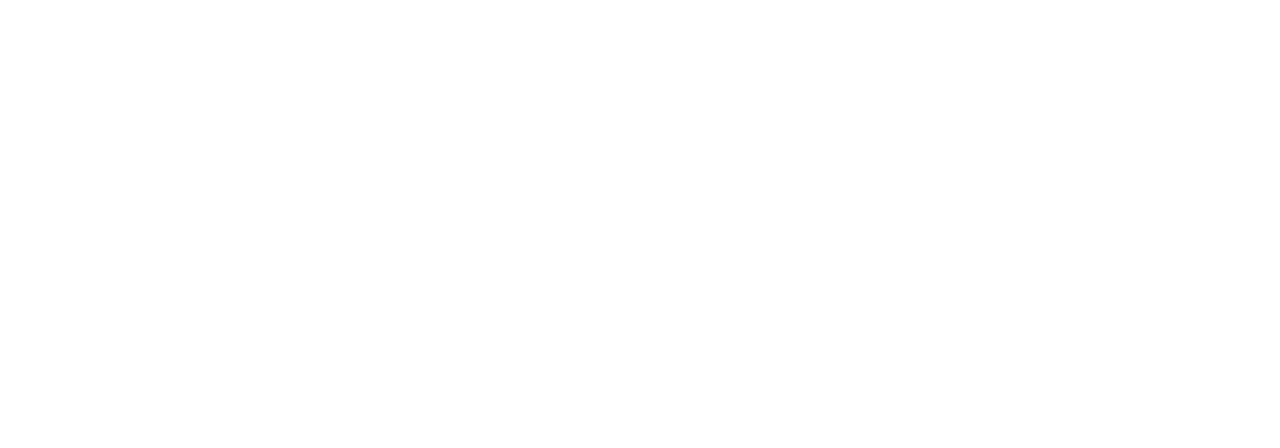
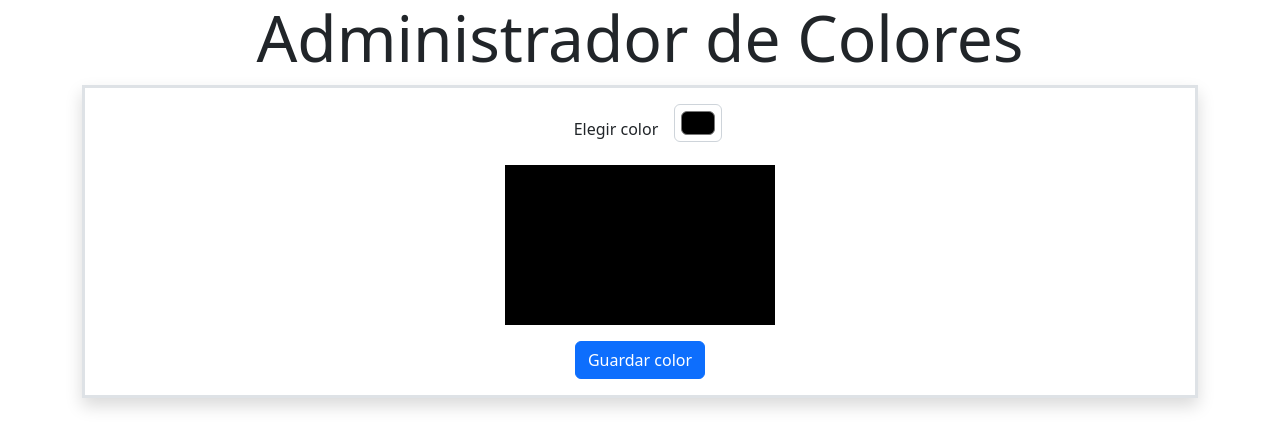
Before and after one commit to herreranicolas/react-ejercicio-6, a React (Vite) app: page / in a window 1280 px wide. Shown: the top 448 px of the page. Built offline with nearby package versions, Linux system fonts and the light colour scheme.

Commit message:
Agregue el maquetado inicial del FormularioColor

```diff
--- a/index.html
+++ b/index.html
@@ -7,7 +7,7 @@
     <meta name="description" content="Ejercicios de React" />
     <meta name="keywords" content="react, vite, jsx" />
     <meta name="author" content="Nicolás Herrera" />
-    <title>Ejercicio Nro. 6 - React<</title>
+    <title>Ejercicio Nro. 6 - React</title>
   </head>
   <body>
     <div id="root"></div>
--- a/src/App.jsx
+++ b/src/App.jsx
@@ -1,13 +1,15 @@
-import './App.css'
+import { Container } from "react-bootstrap";
+import "bootstrap/dist/css/bootstrap.min.css";
+import "./App.css";
+import FormularioColor from "./components/FormularioColor";
 
 function App() {
-
-
   return (
-    <>
-
-    </>
-  )
+    <Container>
+      <h1 className="text-center display-3">Administrador de Colores</h1>
+      <FormularioColor></FormularioColor>
+    </Container>
+  );
 }
 
-export default App
+export default App;
--- /dev/null
+++ b/src/components/FormularioColor.jsx
@@ -0,0 +1,26 @@
+import { Form, Button } from "react-bootstrap";
+
+const FormularioColor = () => {
+  return (
+    <Form className="border border-3 shadow p-3 text-center">
+      <Form.Group className="mb-3">
+        <Form.Label className="mx-3">Elegir color</Form.Label>
+        <Form.Control type="color" className="d-inline-block" />
+      </Form.Group>
+      <div
+        className="mx-auto mb-3"
+        style={{
+          backgroundColor: "black",
+          padding: "5rem",
+          width: "25%",
+          height: "25%",
+        }}
+      ></div>
+      <Button variant="primary" type="submit">
+        Guardar color
+      </Button>
+    </Form>
+  );
+};
+
+export default FormularioColor;
```
